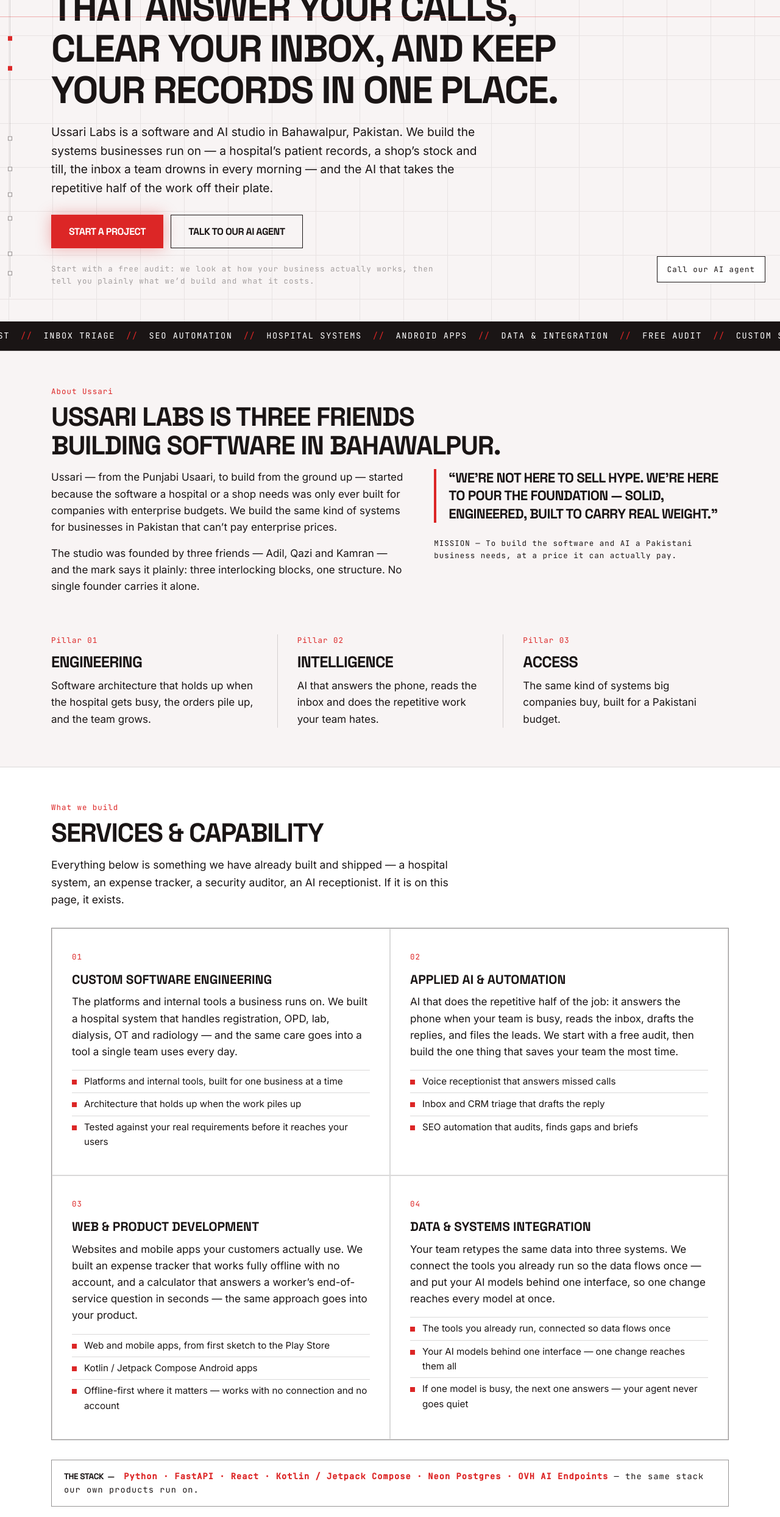
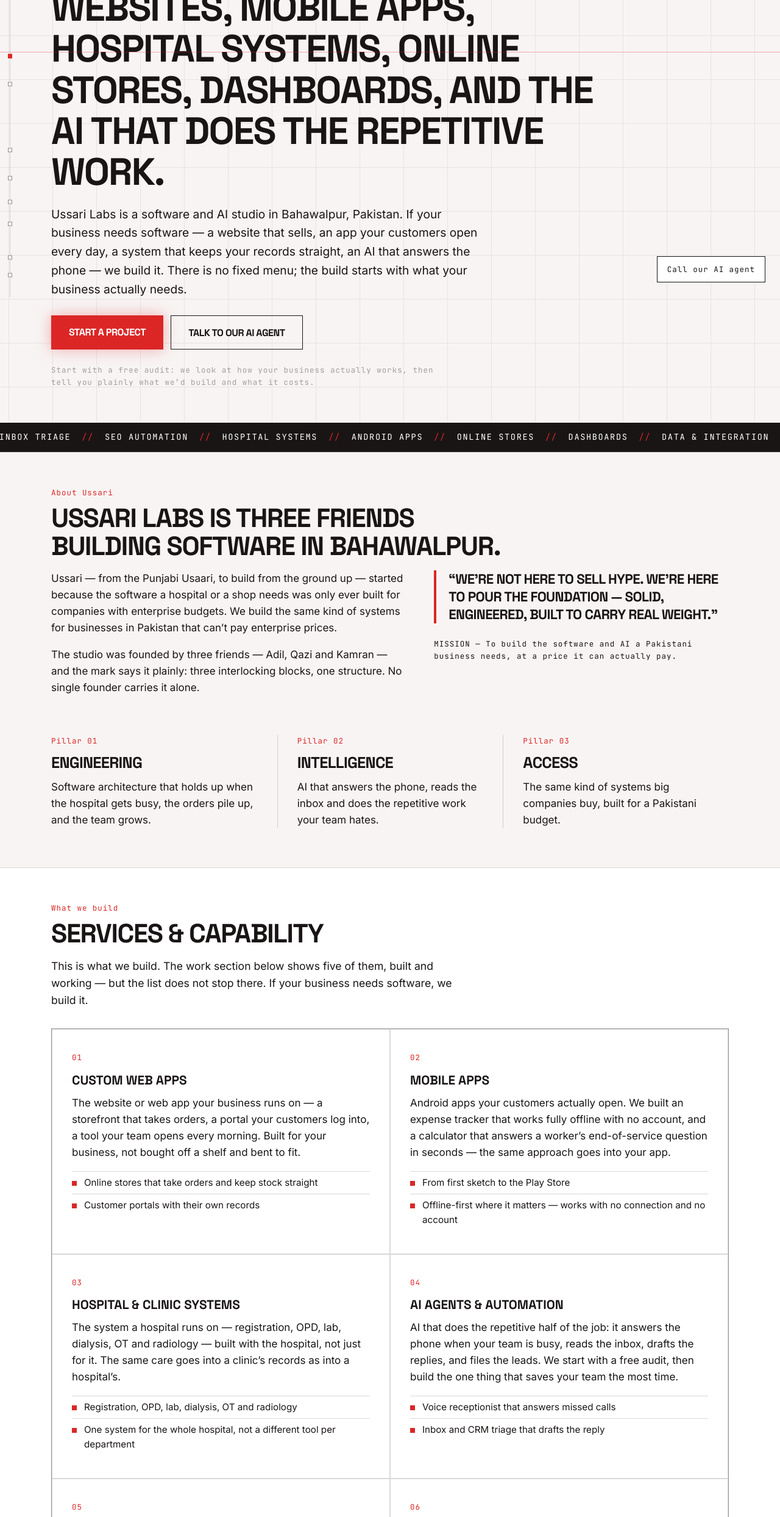
Before and after one commit to inertiastudiospakistan/ussari-site-preview, a plain HTML site: page index.html in a window 1280 px wide. Shown: the part 313-2800 px from the top of the page at 61% size. Drawn offline with Linux system fonts and the light colour scheme.

Commit message:
Round 3d: sell scope, not inventory
Per the user's positioning correction: the site sells what Ussari CAN
build, with no limit — the 5 products are proof of capability, not the
catalog. Hero is one plain sentence of scope (websites, mobile apps,
hospital systems, online stores, dashboards, AI). Services expanded
from 4 pillars to the full 8-item build range: custom web apps, mobile
apps, hospital & clinic systems, AI agents & automation, e-commerce &
storefronts, dashboards & internal tools, APIs & integrations, business
systems. Work reframed as 'Things we have built' — five examples, not
the whole offer. No invented clients, deployments, results or
testimonials; no metrics; no disclaimers; banned-word list still clean.

```diff
--- a/index.html
+++ b/index.html
@@ -45,8 +45,8 @@
   <section class="hero">
     <div class="wrap">
       <p class="mono eyebrow">Ussari Labs&nbsp;&nbsp;/&nbsp;&nbsp;Software &amp; AI engineering&nbsp;&nbsp;/&nbsp;&nbsp;Bahawalpur, Pakistan</p>
-      <h1><span class="h-line"><span>We build the software and AI tools</span></span><span class="h-line"><span>that answer your calls, clear your inbox, and keep your records in one place.</span></span></h1>
-      <p class="lede">Ussari Labs is a software and AI studio in Bahawalpur, Pakistan. We build the systems businesses run on — a hospital’s patient records, a shop’s stock and till, the inbox a team drowns in every morning — and the AI that takes the repetitive half of the work off their plate.</p>
+  <h1><span class="h-line"><span>We build the software your business needs —</span></span><span class="h-line"><span>websites, mobile apps, hospital systems, online stores, dashboards, and the AI that does the repetitive work.</span></span></h1>
+        <p class="lede reveal">Ussari Labs is a software and AI studio in Bahawalpur, Pakistan. If your business needs software — a website that sells, an app your customers open every day, a system that keeps your records straight, an AI that answers the phone — we build it. There is no fixed menu; the build starts with what your business actually needs.</p>
       <div class="hero-actions">
         <a class="btn btn-primary" href="#contact">Start a project</a>
         <button class="btn btn-ghost" type="button" data-start-call>Talk to our AI agent</button>
@@ -58,8 +58,8 @@
   <!-- TICKER — constant motion under the hero -->
   <div class="ticker" aria-hidden="true">
     <div class="ticker-track">
-      <div class="tick-group"><span>Custom software</span><span class="tick-sep">//</span><span>AI receptionist</span><span class="tick-sep">//</span><span>Inbox triage</span><span class="tick-sep">//</span><span>SEO automation</span><span class="tick-sep">//</span><span>Hospital systems</span><span class="tick-sep">//</span><span>Android apps</span><span class="tick-sep">//</span><span>Data &amp; integration</span><span class="tick-sep">//</span><span>Free audit</span><span class="tick-sep">//</span></div>
-      <div class="tick-group"><span>Custom software</span><span class="tick-sep">//</span><span>AI receptionist</span><span class="tick-sep">//</span><span>Inbox triage</span><span class="tick-sep">//</span><span>SEO automation</span><span class="tick-sep">//</span><span>Hospital systems</span><span class="tick-sep">//</span><span>Android apps</span><span class="tick-sep">//</span><span>Data &amp; integration</span><span class="tick-sep">//</span><span>Free audit</span><span class="tick-sep">//</span></div>
+      <div class="tick-group"><span>Custom software</span><span class="tick-sep">//</span><span>AI receptionist</span><span class="tick-sep">//</span><span>Inbox triage</span><span class="tick-sep">//</span><span>SEO automation</span><span class="tick-sep">//</span><span>Hospital systems</span><span class="tick-sep">//</span><span>Android apps</span><span class="tick-sep">//</span><span>Online stores</span><span class="tick-sep">//</span><span>Dashboards</span><span class="tick-sep">//</span><span>Data &amp; integration</span><span class="tick-sep">//</span><span>Free audit</span><span class="tick-sep">//</span></div>
+      <div class="tick-group"><span>Custom software</span><span class="tick-sep">//</span><span>AI receptionist</span><span class="tick-sep">//</span><span>Inbox triage</span><span class="tick-sep">//</span><span>SEO automation</span><span class="tick-sep">//</span><span>Hospital systems</span><span class="tick-sep">//</span><span>Android apps</span><span class="tick-sep">//</span><span>Online stores</span><span class="tick-sep">//</span><span>Dashboards</span><span class="tick-sep">//</span><span>Data &amp; integration</span><span class="tick-sep">//</span><span>Free audit</span><span class="tick-sep">//</span></div>
     </div>
   </div>
 
@@ -103,46 +103,78 @@
     <div class="wrap">
       <p class="mono section-label reveal">What we build</p>
       <h2 class="section-title reveal">Services &amp; capability</h2>
-      <p class="section-intro reveal">Everything below is something we have already built and shipped — a hospital system, an expense tracker, a security auditor, an AI receptionist. If it is on this page, it exists.</p>
+      <p class="section-intro reveal">This is what we build. The work section below shows five of them, built and working — but the list does not stop there. If your business needs software, we build it.</p>
       <div class="service-grid">
         <article class="service reveal">
           <p class="mono service-no">01</p>
-          <h3>Custom software engineering</h3>
-          <p>The platforms and internal tools a business runs on. We built a hospital system that handles registration, OPD, lab, dialysis, OT and radiology — and the same care goes into a tool a single team uses every day.</p>
+          <h3>Custom web apps</h3>
+          <p>The website or web app your business runs on — a storefront that takes orders, a portal your customers log into, a tool your team opens every morning. Built for your business, not bought off a shelf and bent to fit.</p>
           <ul>
-            <li>Platforms and internal tools, built for one business at a time</li>
-            <li>Architecture that holds up when the work piles up</li>
-            <li>Tested against your real requirements before it reaches your users</li>
+            <li>Online stores that take orders and keep stock straight</li>
+            <li>Customer portals with their own records</li>
           </ul>
         </article>
         <article class="service reveal">
           <p class="mono service-no">02</p>
-          <h3>Applied AI &amp; automation</h3>
+          <h3>Mobile apps</h3>
+          <p>Android apps your customers actually open. We built an expense tracker that works fully offline with no account, and a calculator that answers a worker’s end-of-service question in seconds — the same approach goes into your app.</p>
+          <ul>
+            <li>From first sketch to the Play Store</li>
+            <li>Offline-first where it matters — works with no connection and no account</li>
+          </ul>
+        </article>
+        <article class="service reveal">
+          <p class="mono service-no">03</p>
+          <h3>Hospital &amp; clinic systems</h3>
+          <p>The system a hospital runs on — registration, OPD, lab, dialysis, OT and radiology — built with the hospital, not just for it. The same care goes into a clinic’s records as into a hospital’s.</p>
+          <ul>
+            <li>Registration, OPD, lab, dialysis, OT and radiology</li>
+            <li>One system for the whole hospital, not a different tool per department</li>
+          </ul>
+        </article>
+        <article class="service reveal">
+          <p class="mono service-no">04</p>
+          <h3>AI agents &amp; automation</h3>
           <p>AI that does the repetitive half of the job: it answers the phone when your team is busy, reads the inbox, drafts the replies, and files the leads. We start with a free audit, then build the one thing that saves your team the most time.</p>
           <ul>
             <li>Voice receptionist that answers missed calls</li>
             <li>Inbox and CRM triage that drafts the reply</li>
-            <li>SEO automation that audits, finds gaps and briefs</li>
           </ul>
         </article>
         <article class="service reveal">
-          <p class="mono service-no">03</p>
-          <h3>Web &amp; product development</h3>
-          <p>Websites and mobile apps your customers actually use. We built an expense tracker that works fully offline with no account, and a calculator that answers a worker’s end-of-service question in seconds — the same approach goes into your product.</p>
+          <p class="mono service-no">05</p>
+          <h3>E-commerce &amp; storefronts</h3>
+          <p>An online store for a shop that sells in person and wants to sell online too — orders, payments and stock in one place, so the till and the website never disagree.</p>
           <ul>
-            <li>Web and mobile apps, from first sketch to the Play Store</li>
-            <li>Kotlin / Jetpack Compose Android apps</li>
-            <li>Offline-first where it matters — works with no connection and no account</li>
+            <li>Orders, payments and stock in one place</li>
+            <li>Built for a shop that sells in person and online</li>
           </ul>
         </article>
         <article class="service reveal">
-          <p class="mono service-no">04</p>
-          <h3>Data &amp; systems integration</h3>
+          <p class="mono service-no">06</p>
+          <h3>Dashboards &amp; internal tools</h3>
+          <p>The screen your team looks at to know what is happening — sales today, stock left, jobs booked, money owed. One dashboard instead of the five spreadsheets your team keeps.</p>
+          <ul>
+            <li>Sales, stock, jobs and money owed — one screen</li>
+            <li>Replaces the five spreadsheets your team keeps</li>
+          </ul>
+        </article>
+        <article class="service reveal">
+          <p class="mono service-no">07</p>
+          <h3>APIs &amp; integrations</h3>
           <p>Your team retypes the same data into three systems. We connect the tools you already run so the data flows once — and put your AI models behind one interface, so one change reaches every model at once.</p>
           <ul>
             <li>The tools you already run, connected so data flows once</li>
-            <li>Your AI models behind one interface — one change reaches them all</li>
             <li>If one model is busy, the next one answers — your agent never goes quiet</li>
+          </ul>
+        </article>
+        <article class="service reveal">
+          <p class="mono service-no">08</p>
+          <h3>Business systems</h3>
+          <p>Billing, inventory, CRM and HR — the back office, in one system. Records that add up at the end of the month, stock you can actually count, customers you can actually find.</p>
+          <ul>
+            <li>Billing, inventory, CRM and HR in one system</li>
+            <li>Records that add up at the end of the month</li>
           </ul>
         </article>
       </div>
@@ -298,8 +330,8 @@
   <section class="section" id="work">
     <div class="wrap">
       <p class="mono section-label reveal">Work &amp; proof</p>
-      <h2 class="section-title reveal">Built and working.</h2>
-      <p class="section-intro reveal">Everything below is built and working. Where you can try it, the link is right there — click it.</p>
+      <h2 class="section-title reveal">Things we have built.</h2>
+      <p class="section-intro reveal">Five things we have built, working and clickable where you can try them. They are examples, not the whole offer — what we build for you is whatever your business needs.</p>
 
       <div class="work-grid">
 
```
